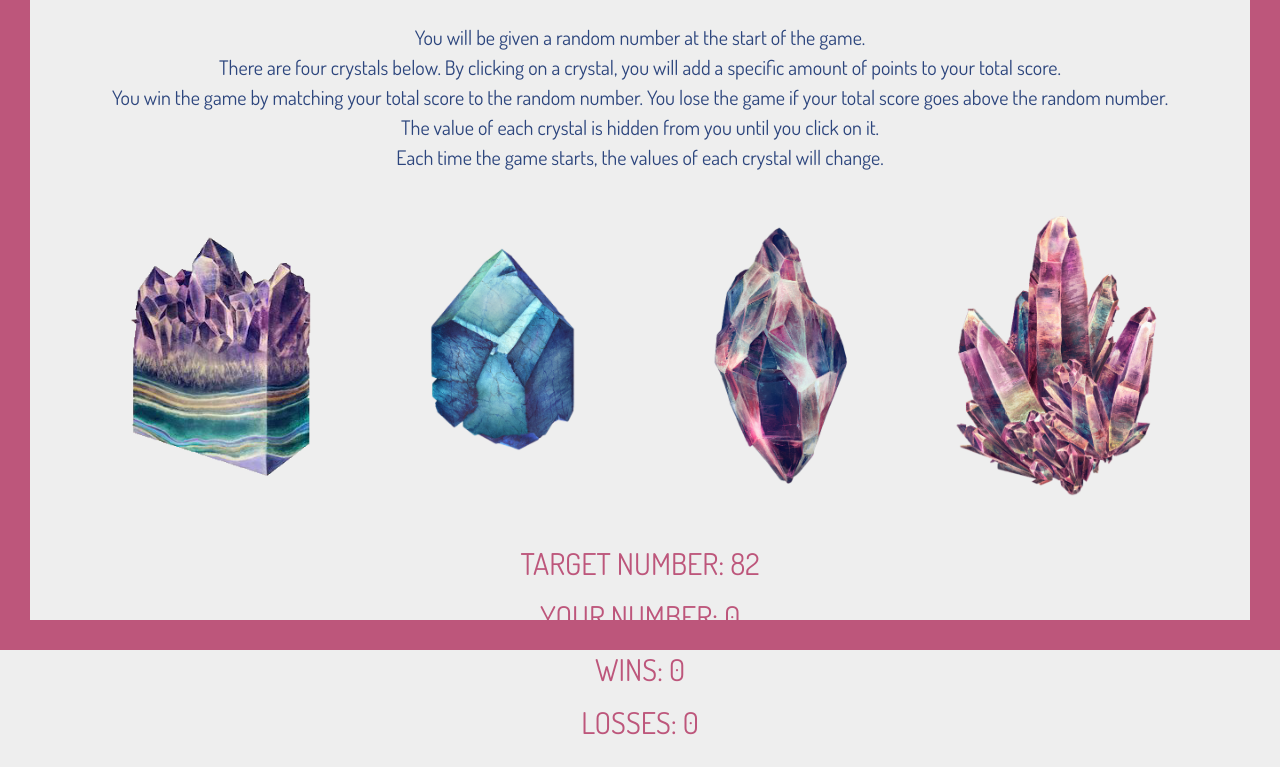
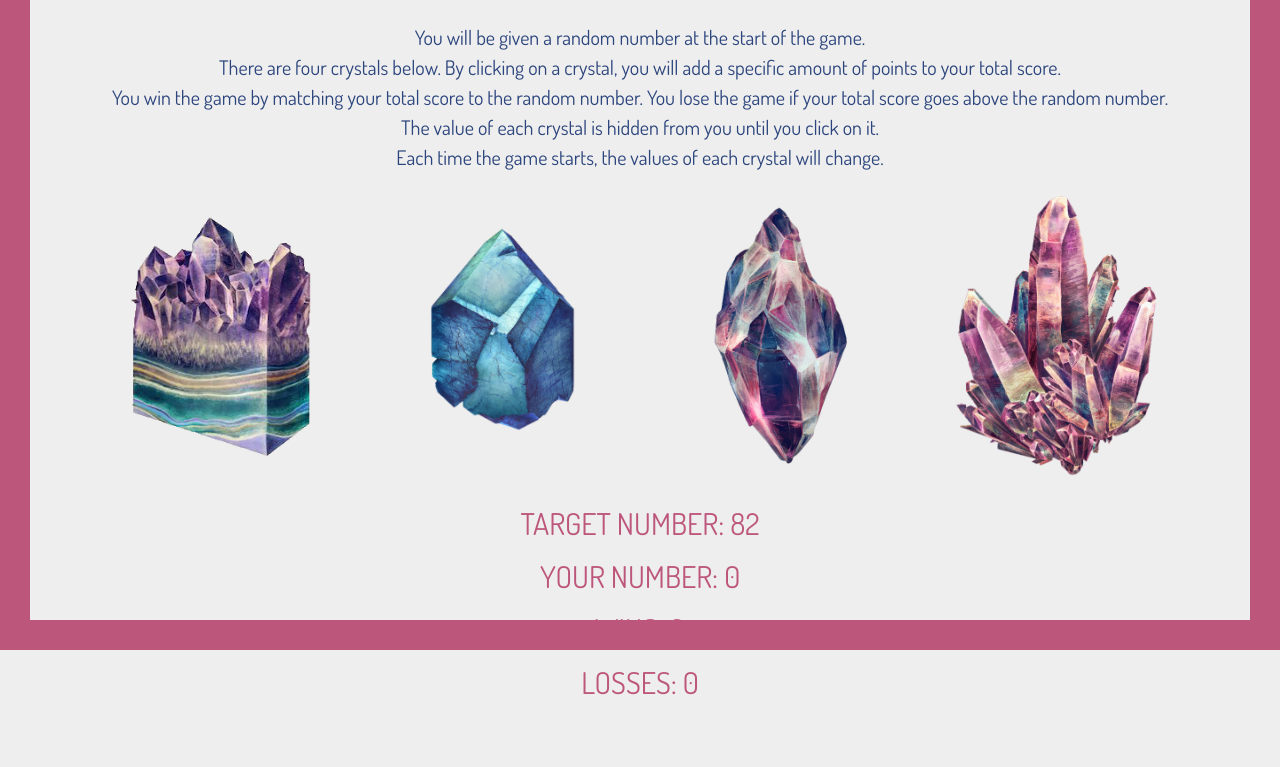
Before and after one commit to smaashthemac/crystal-collector, a PHP site: page / in a window 1280 px wide. Shown: the part 150-917 px from the top of the page. After the commit the page ends 845 px from the top, so only its background shows below. Run offline with PHP 8.4, Linux system fonts and the light colour scheme; some libraries are stand-ins or nearby versions; some web fonts are replaced.

Commit message:
Slightly changed margins; things looked a little different when I uploaded to Heroku

```diff
--- a/assets/css/style.css
+++ b/assets/css/style.css
@@ -13,6 +13,10 @@ body {
 	margin: 70px;
 	text-align: center;
 	/*border: #BD567B solid 10px;*/
+}
+
+#crystals {
+	margin: -20px;
 }
 
 p {
```
